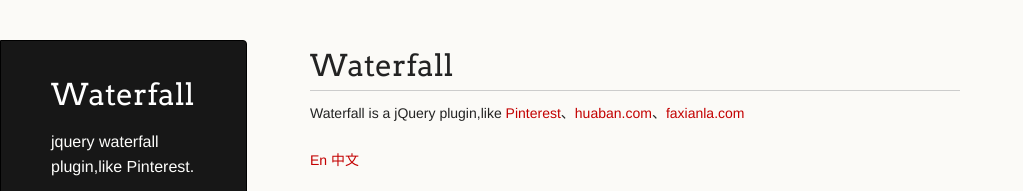
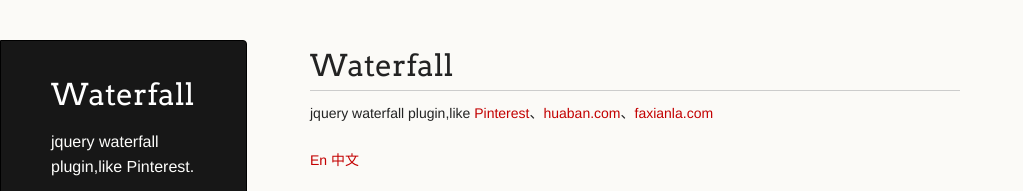
Before and after one commit to bingdian/waterfall, a plain HTML site: page index.html in a window 1280 px wide. Shown: the top 191 px of the page, without its empty margins (0-1023 px from the left). Drawn offline with Linux system fonts and the light colour scheme.

Commit message:
modify index

```diff
--- a/index.html
+++ b/index.html
@@ -32,7 +32,7 @@
       <section>
         <h1>Waterfall</h1>
 
-<p>Waterfall is a jQuery plugin,like <a href="http://pinterest.com/">Pinterest</a>、<a href="http://huaban.com/">huaban.com</a>、<a href="http://faxianla.com/">faxianla.com</a></p>
+<p>jquery waterfall plugin,like <a href="http://pinterest.com/">Pinterest</a>、<a href="http://huaban.com/">huaban.com</a>、<a href="http://faxianla.com/">faxianla.com</a></p>
 
 <p><a href="index.html">En</a> <a href="index-zh.html">中文</a></p>
 
```
